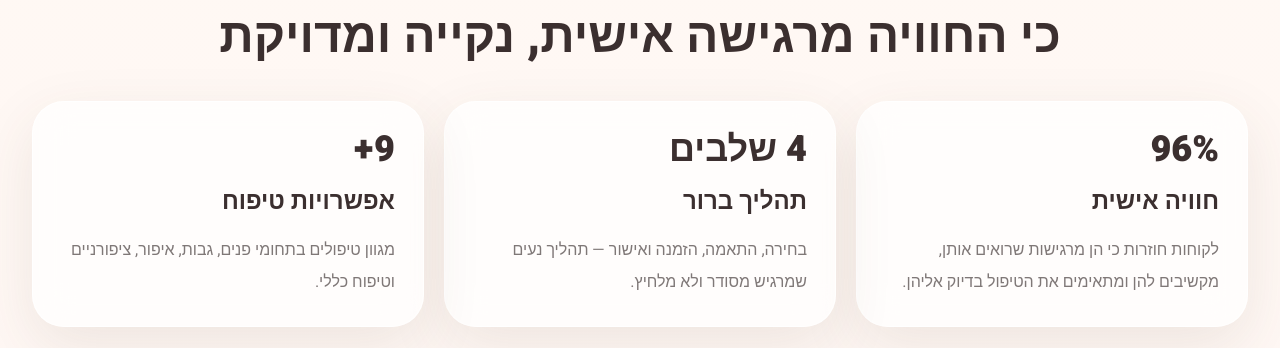
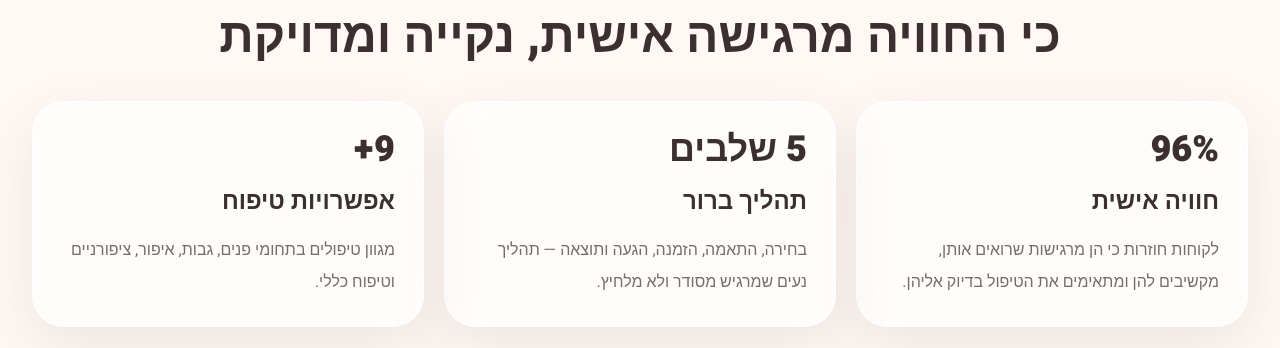
Before and after one commit to Ronenk7/beauty-salon-booking-system, a Next.js app: page / in a window 1280 px wide. Shown: the part 5921-6269 px from the top of the page. Built offline with nearby package versions, Linux system fonts and the light colour scheme.

Commit message:
Make return reason cards visible by default

```diff
--- a/src/components/ReturnReasons.tsx
+++ b/src/components/ReturnReasons.tsx
@@ -11,10 +11,10 @@ const reasons = [
     text: "לקוחות חוזרות כי הן מרגישות שרואים אותן, מקשיבים להן ומתאימים את הטיפול בדיוק אליהן.",
   },
   {
-    value: 4,
+    value: 5,
     suffix: " שלבים",
     title: "תהליך ברור",
-    text: "בחירה, התאמה, הזמנה ואישור — תהליך נעים שמרגיש מסודר ולא מלחיץ.",
+    text: "בחירה, התאמה, הזמנה, הגעה ותוצאה — תהליך נעים שמרגיש מסודר ולא מלחיץ.",
   },
   {
     value: 9,
@@ -27,21 +27,18 @@ const reasons = [
 export function ReturnReasons() {
   return (
     <div className="grid gap-5 md:grid-cols-3">
-      {reasons.map((reason, index) => (
+      {reasons.map((reason) => (
         <motion.div
           key={reason.title}
-          initial={{ opacity: 0, y: 28 }}
-          whileInView={{ opacity: 1, y: 0 }}
-          viewport={{ once: true, amount: 0.35 }}
-          transition={{ duration: 0.55, delay: index * 0.12 }}
+          initial={false}
           whileHover={{ y: -8, scale: 1.01 }}
-          className="glass-card rounded-[2rem] p-7"
+          className="glass-card rounded-[2rem] p-7 ring-1 ring-white/70"
         >
           <div className="text-4xl font-black text-espresso">
             <AnimatedCounter value={reason.value} suffix={reason.suffix} />
           </div>
           <h3 className="mt-4 text-2xl font-black text-espresso">{reason.title}</h3>
-          <p className="mt-4 leading-8 text-espresso/65">{reason.text}</p>
+          <p className="mt-4 leading-8 text-espresso/70">{reason.text}</p>
         </motion.div>
       ))}
     </div>
```
